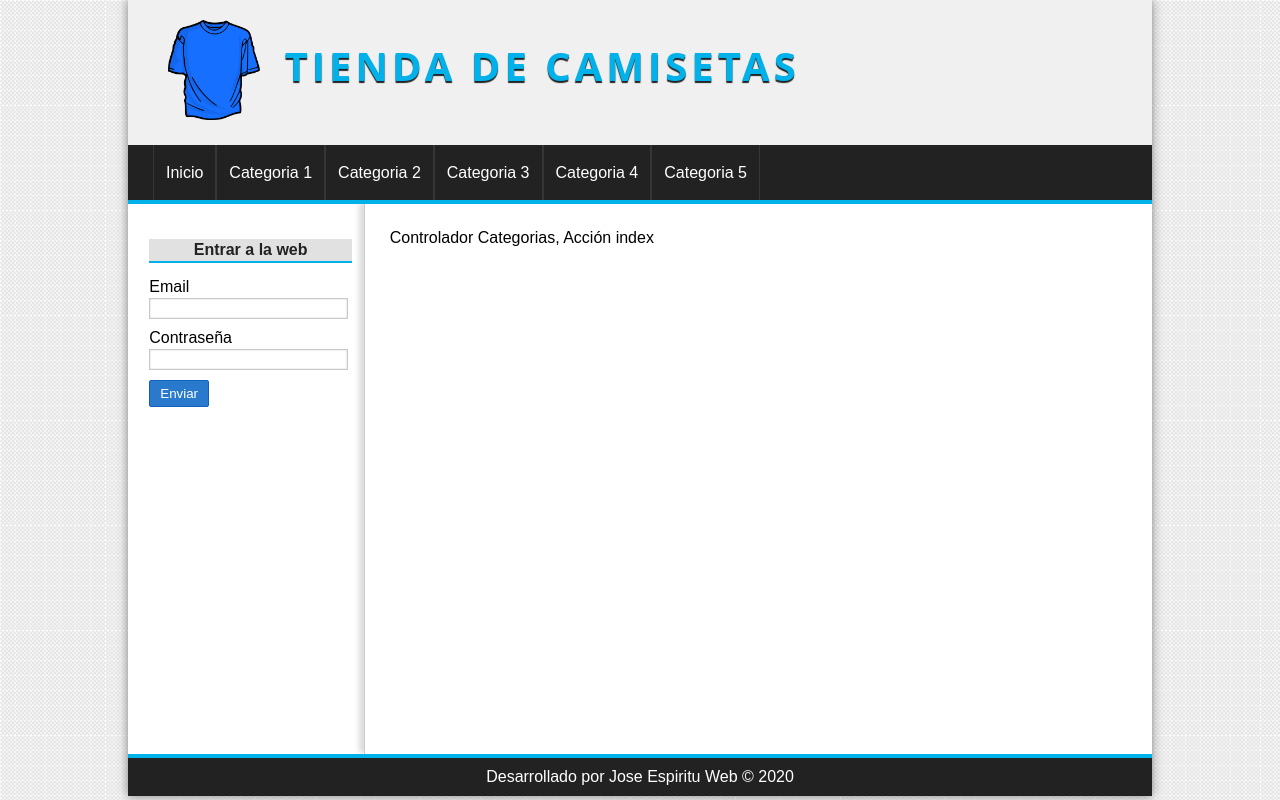
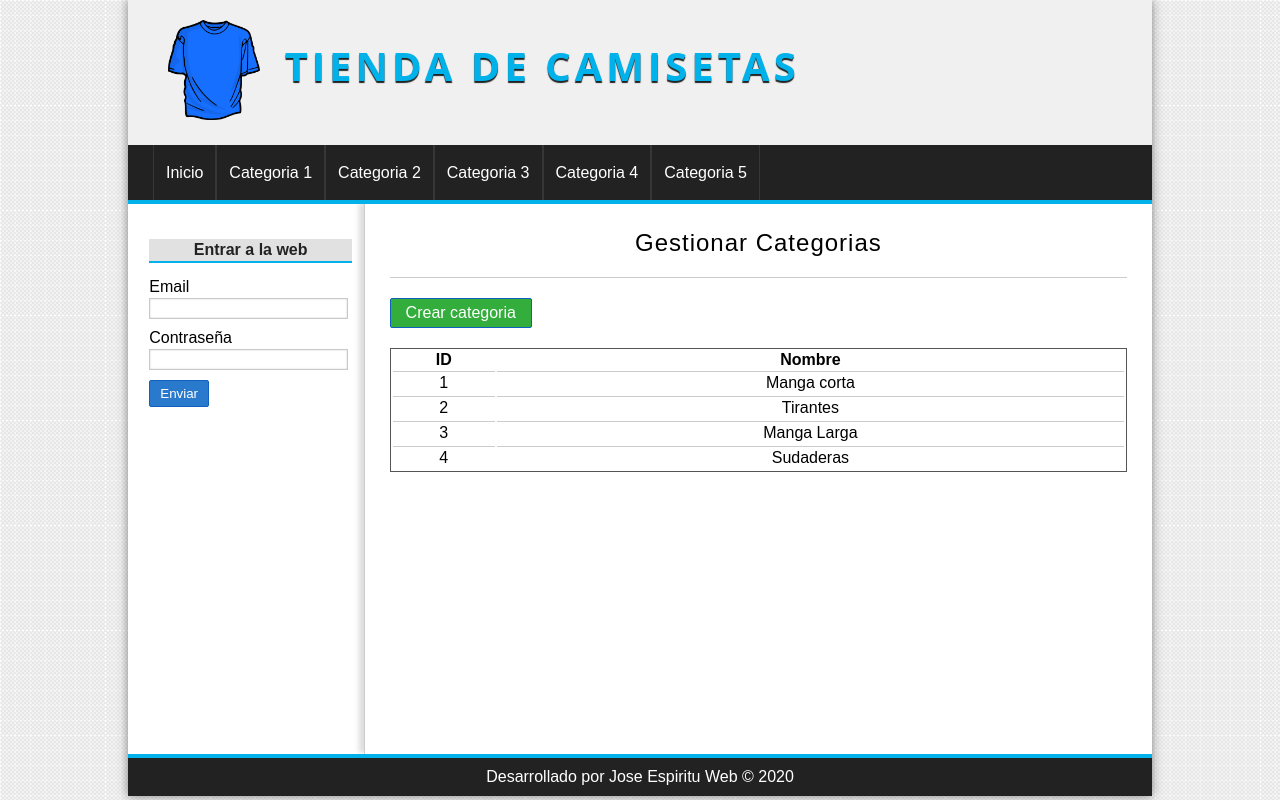
Before and after one commit to joseespiritu/TiendaVirtualPHP-NoFrameworks, a PHP site: page /TiendaVirtualPHP-NoFrameworks/categoria/index in a window 1280 px wide. Run offline with PHP 8.4, Linux system fonts and the light colour scheme; data comes from the database, SQL or seed files in the repository.

Commit message:
Gestionar categorias, model y controller

```diff
--- a/assets/css/styles.css
+++ b/assets/css/styles.css
@@ -28,6 +28,17 @@ a:hover {
 
 .alert_red {
     color: red;
+}
+
+table {
+    text-align: center;
+    width: 100%;
+    border: 1px solid #555555;
+}
+
+td {
+    border-top: 1px solid #cccccc;
+    padding: 2px;
 }
 
 
@@ -227,6 +238,12 @@ button,
     text-decoration: none;
 }
 
+.button-small {
+    width: 120px;
+    text-align: center;
+    margin-bottom: 20px;
+}
+
 label,
 input[type="button"],
 input[type="submit"],
--- a/controllers/CategoriaController.php
+++ b/controllers/CategoriaController.php
@@ -1,8 +1,13 @@
 <?php
+require_once 'models/categoria.php';
 
 class categoriaController {
     public function index(){
-        echo "Controlador Categorias, Acción index";
+        $categoria = new Categoria();
+        $categorias = $categoria->getAll();
+
+        require_once 'views/categoria/index.php';
+
     }
 }
 
--- /dev/null
+++ b/models/categoria.php
@@ -0,0 +1,35 @@
+<?php
+
+class Categoria{
+    private $id;
+    private $nombre;
+    private $db;
+
+    public function __construct(){
+        $this->db = Database::connect();
+    }
+
+
+    function getId() {
+        return $this->id;
+    }
+
+    function getNombre() {
+        return $this->nombre;
+    }
+
+    function setId($id): void {
+        $this->id = $id;
+    }
+
+    function setNombre($nombre): void {
+        $this->nombre = $nombre;
+    }
+
+    public function getAll(){
+        $categorias = $this->db->query("SELECT * FROM categorias");
+        return $categorias;
+    }
+}
+
+?>
--- /dev/null
+++ b/views/categoria/index.php
@@ -0,0 +1,16 @@
+<h1>Gestionar Categorias</h1>
+
+<a href="<?=BASE_URL?>categoria/crear" class="button button-small">Crear categoria</a>
+
+<table>
+    <tr>
+        <th>ID</th>
+        <th>Nombre</th>
+    </tr>
+    <?php while($cat = $categorias->fetch_object()): ?>
+        <tr>
+            <td><?=$cat->id?></td>
+            <td><?=$cat->nombre?></td>
+        </tr>
+    <?php endwhile; ?>
+</table>
```
